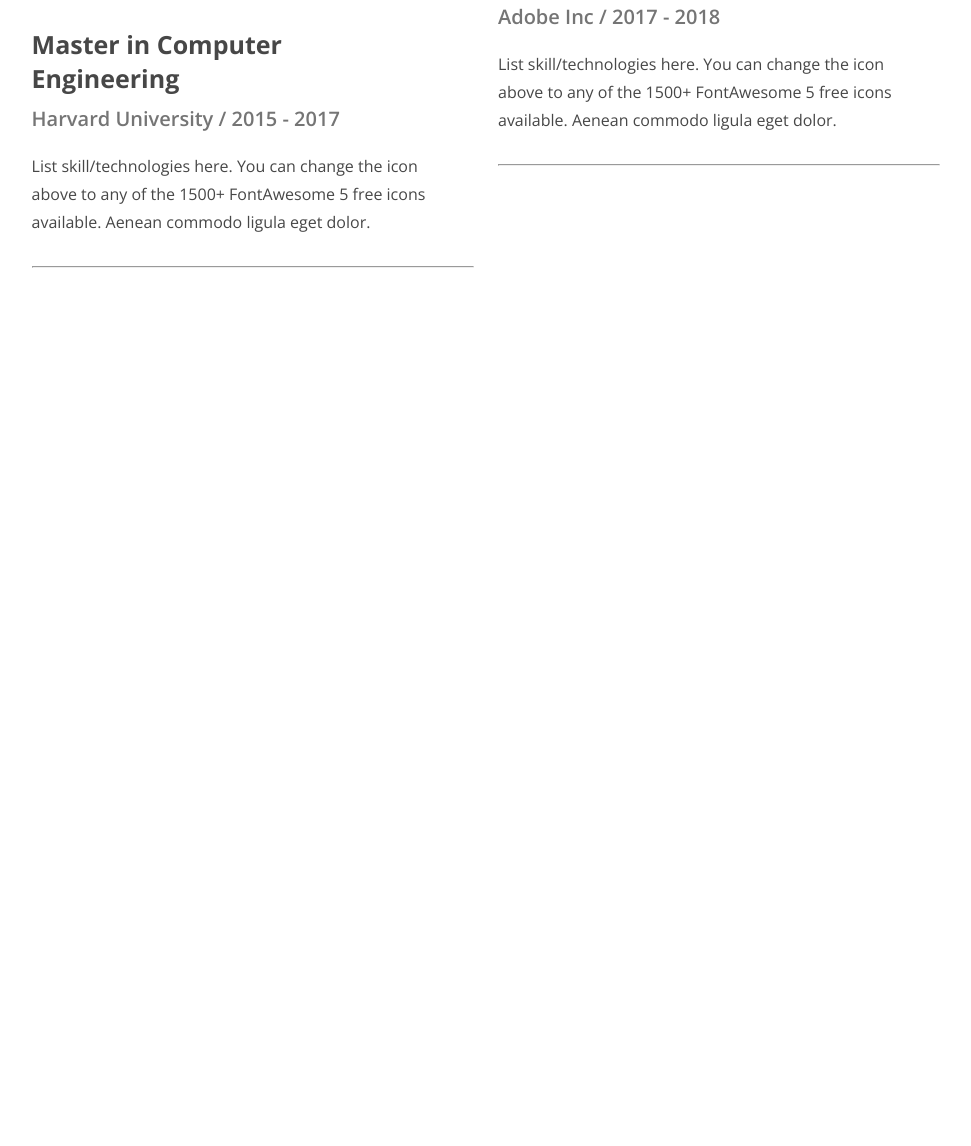
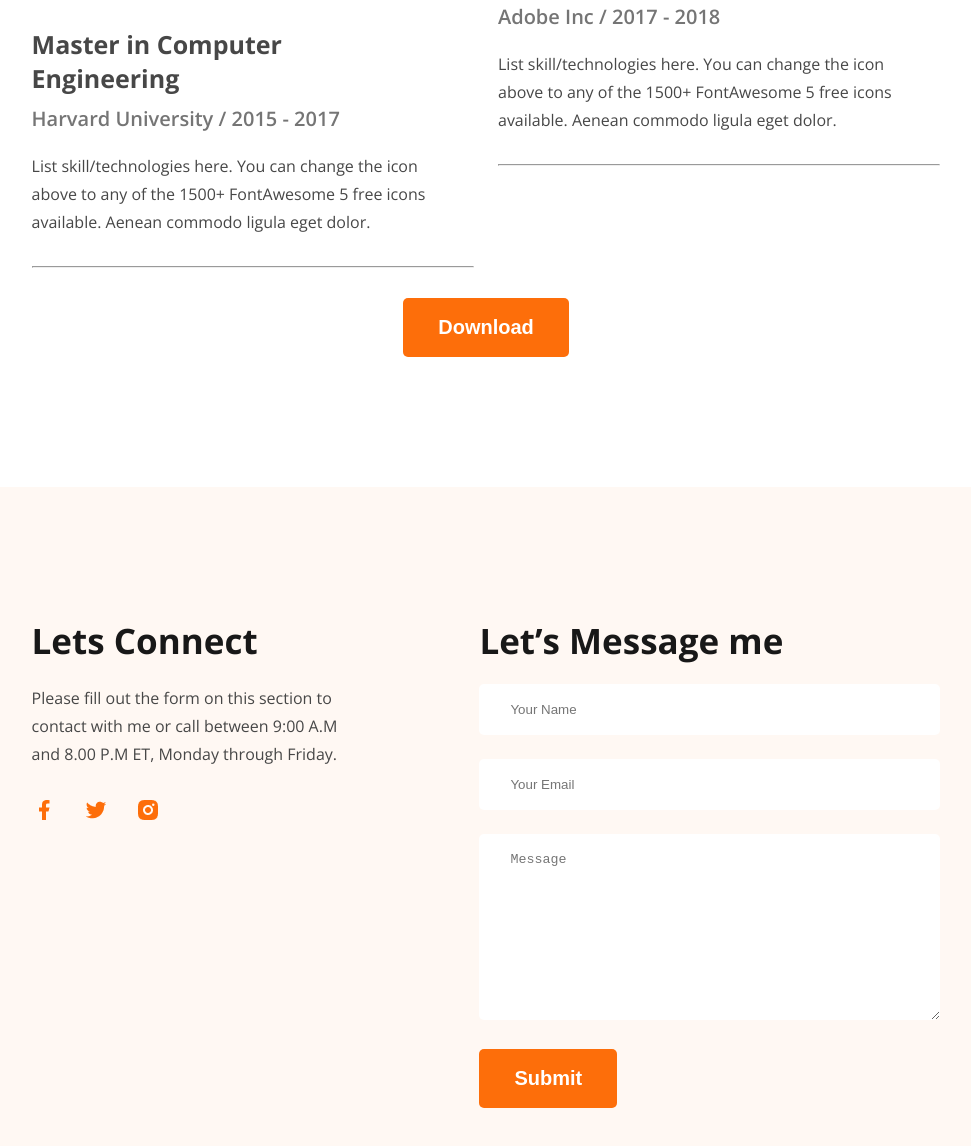
Before and after one commit to gitsifat091/hero-dev-code, a plain HTML site: page index.html in a window 1280 px wide. Shown: the part 3217-4363 px from the top of the page, without its empty margins (154-1125 px from the left). Before the commit the page ends 3515 px from the top, so only its background shows below. Drawn offline with nearby package versions, Linux system fonts and the light colour scheme.

Commit message:
lets connect, lets message me design

```diff
--- a/index.html
+++ b/index.html
@@ -101,6 +101,7 @@
         <div class="section-heading">
             <h2>A Summary of My Resume</h2>
         </div>
+
         <div class="resume-container">
             <div class="education">
                 <h2 class="section-title">My Education</h2>
@@ -154,6 +155,41 @@
 
             </div>
         </div>
+
+        <div class="text-center">
+            <button class="btn">Download</button>
+        </div>
     </section>
+
+    <footer>
+        <section class="footer-container">
+            <div class="social">
+                <h2>Lets Connect</h2>
+                <p>Please fill out the form on this section to contact with me or call between 9:00 A.M and 8.00 P.M ET, Monday through Friday.</p>
+
+                <div class="icons">
+                    <a href=""><img src="images/icons/facebook.png" alt=""></a>
+                    <a href=""><img src="images/icons/twitter.png" alt=""></a>
+                    <a href=""><img src="images/icons/insta.png" alt=""></a>
+                </div>
+            </div>
+            <form class="form">
+                <h2>Let’s Message me</h2>
+
+                <div class="">
+                    <input type="text" name="" id="" placeholder="Your Name">
+                </div>
+
+                <div class="">
+                    <input type="text" name="" id="" placeholder="Your Email">
+                </div>
+
+                <div class="">
+                    <textarea rows="10" name="" id="" placeholder="Message"></textarea>
+                </div>
+                <input class="btn" type="submit" value="Submit">
+            </form>
+        </section>
+    </footer>
 </body>
 </html>
--- a/styles/portfolio.css
+++ b/styles/portfolio.css
@@ -47,6 +47,10 @@
     margin-bottom: 30px;
     line-height: 30px;
     color: #757575;
+}
+
+.text-center {
+    text-align: center;
 }
 
 /* main style  */
@@ -233,3 +237,48 @@
     margin-bottom: 10px;
     color: #474747;
 }
+
+footer {
+    margin-top: 130px;
+    background-color: #FFF8F3;
+    padding: 130px 0;
+}
+
+footer .footer-container{
+    width: 71%;
+    max-width: 1140px;
+    margin: 0 auto;
+    display: flex;
+    gap: 116px;
+}
+
+
+.footer-container h2 {
+    color: #181818;
+    font-size: 35px;
+    margin-bottom: 20px;
+}
+
+.footer-container .social {
+    max-width: 562px;
+}
+
+.footer-container .social p {
+    color: #474747;
+    line-height: 28px;
+    font-size: 16px;
+    margin-bottom: 30px;
+}
+
+.footer-container .icons a {
+    margin-right: 24px;
+}
+
+.footer-container form input[type="text"],
+.footer-container form textarea {
+    width: 461px;
+    padding: 18px 31px;
+    margin-bottom: 24px;
+    border: none;
+    border-radius: 5px;
+}
```
